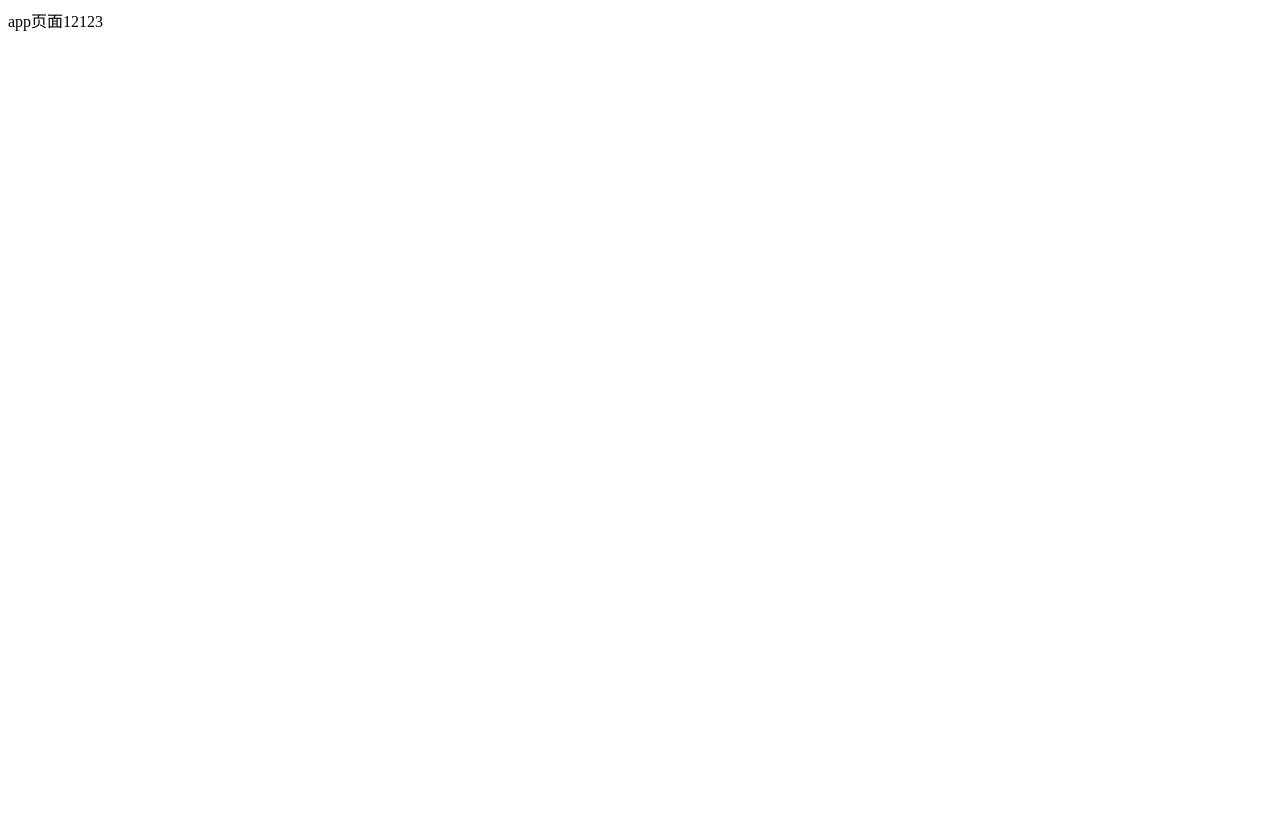
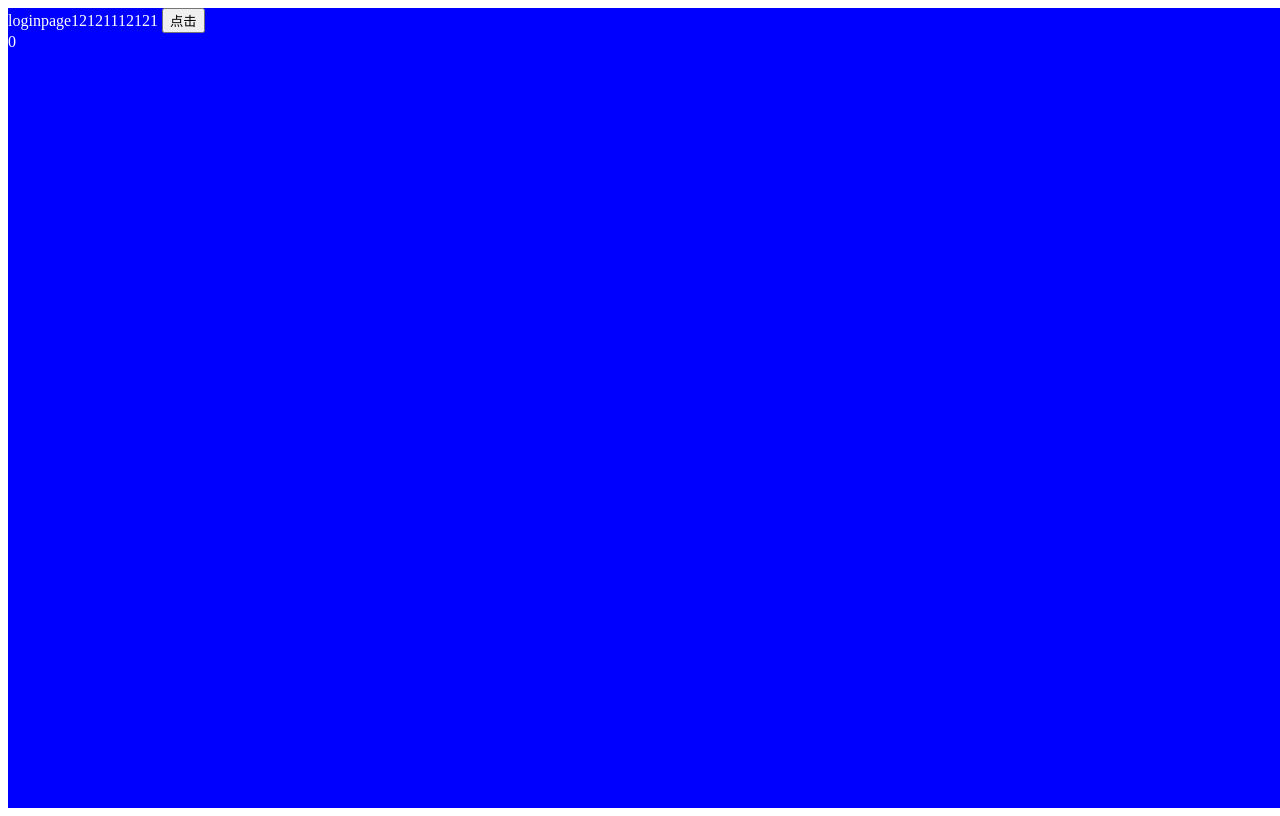
Before and after one commit to jackwuliang/VueEffectComponent, a Vue app: page /#/login in a window 1280 px wide. Built offline with nearby package versions, Linux system fonts and the light colour scheme.

Commit message:
basic data

```diff
--- a/package.json
+++ b/package.json
@@ -33,8 +33,14 @@
     "babel-loader": "^8.2.5",
     "clean-webpack-plugin": "^4.0.0",
     "cross-env": "^7.0.3",
+    "css-loader": "^0.27.3",
     "html-webpack-plugin": "^3.2.0",
+    "sass": "^1.53.0",
+    "sass-loader": "^7.3.1",
+    "style-loader": "^2.0.0",
+    "three": "^0.142.0",
     "url": "^0.11.0",
+    "url-loader": "^0.5.8",
     "vue": "^3.2.36",
     "vue-loader": "^16.2.0",
     "vue-router": "^4.0.13",
--- a/src/App.vue
+++ b/src/App.vue
@@ -1,5 +1,5 @@
 <template>
-    <div>
-        <span>app页面12123</span>
+    <div >
+       <router-view></router-view>
     </div>
 </template>
--- a/src/routers/index.ts
+++ b/src/routers/index.ts
@@ -1,7 +1,11 @@
+import router from "@/routers/router"
 
+router.beforeEach((to, from, next) => {
+    // console.log(to, from, next)
+    return next();
+})
 
-const demo:string = '23232'
+// router.afterEach(() => {
+// })
 
-const ddd = 213
-
-export default demo
+export default router
--- a/src/routers/router.ts
+++ b/src/routers/router.ts
@@ -1,16 +1,33 @@
 import { createRouter, createWebHashHistory, RouteRecordRaw } from "vue-router";
 
-// * 导入所有router 类似于动态加载
-// const metaRouters = import.meta.globEager("./modules/*.ts");
 
-// * 处理路由表
-// export const routerArray: RouteRecordRaw[] = [];
-// Object.keys(metaRouters).forEach(item => {
-// 	Object.keys(metaRouters[item]).forEach((key: any) => {
-// 		routerArray.push(...metaRouters[item][key]);
-// 	});
-// });
+// 路由文件
+const routes:RouteRecordRaw[] = [
+    {
+		path: "/",
+		redirect: { name: "login" }
+    },
+    {
+		path: "/login",
+		name: "login",
+		component: () => import("@/views/basicPage/login/index.vue"),
+		meta: {
+			requiresAuth: false,
+			title: "登录页",
+			key: "login"
+		}
+	},
+]
 
-const router:any = []
+
+
+const router = createRouter({
+	history: createWebHashHistory(),
+	routes,
+	strict: false,
+	// 切换页面，滚动到最顶部
+	scrollBehavior: () => ({ left: 0, top: 0 })
+});
+
 
 export default router
--- /dev/null
+++ b/src/views/basicPage/login/index.vue
@@ -0,0 +1,47 @@
+<template>
+    <div class="app">
+         loginpage12121112121
+         <button @click="handleClick">点击</button>
+         <div>{{state.count}}</div>
+    </div>
+</template>
+
+<script>
+import { reactive,ref,watch} from 'vue';
+
+export default{
+        setup(){
+
+                const state = reactive({ count:0 })
+
+                const handleClick = () => {
+                    state.count++
+                    console.log(state,'state')
+                }
+
+                return {
+                    state,
+                    handleClick
+                }
+        }
+}
+</script>
+
+
+
+<style scoped lang="scss">
+
+    .app{
+        background-color: blue;
+        height: 100vh;
+        width: 100vw;
+        padding: 0;
+        margin: 0;
+        color: white;
+        overflow: hidden;
+        .style{
+             height: 100px;
+        }
+    }
+
+</style>
--- a/webpack.config.js
+++ b/webpack.config.js
@@ -7,7 +7,6 @@ const publicPath = ''
 
 
 console.log("process", '打包开始，在里面可以获取环境变量，中可以显示')
-
 
 module.exports = ( options = {} ) => {
      console.log('进入webpack，我们可以获取对应环境变量，用于控制对应的开发还是生产模式')
@@ -35,10 +34,28 @@ module.exports = ( options = {} ) => {
                   },
                 ],
               },
-
+              {
+                test: /\.scss$/,
+                loader: ['style-loader', 'css-loader', 'sass-loader'],
+              },
+              {
+                test: /\.(png|jpg|jpeg|gif|eot|ttf|woff|woff2|svg|svgz)(\?.+)?$/,
+                use: [
+                  {
+                    loader: 'url-loader',
+                    options: {
+                      limit: 10000,
+                    },
+                  },
+                ],
+              },
            ]
         },
         watch: true,
+        performance: {
+          maxEntrypointSize: 512000,
+          maxAssetSize: 512000
+        },
         stats: 'errors-only',
         resolve: {
            extensions: ['.ts', '.tsx', '.js'],
```
Also changed, not shown: src/main.ts (+1 -6 lines), 1 other file (tests, documents, lock files or other folders).
